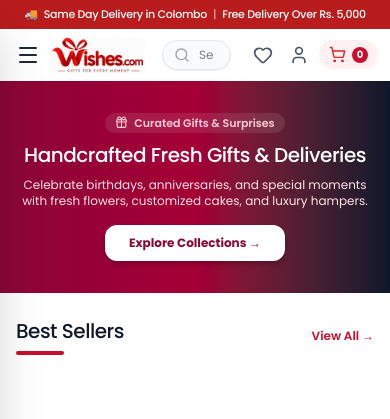
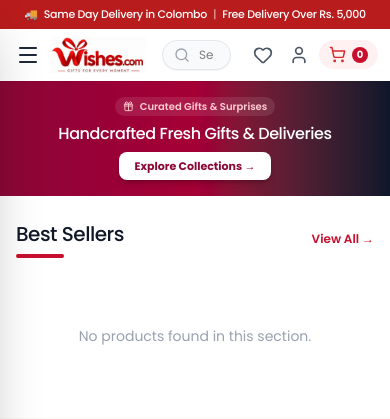
Before and after one commit to damith-sandunika/wishes.com, a Laravel app: page / in a window 390 px wide. Shown: the top 419 px of the page. Run offline with Laravel 12, Linux system fonts and the light colour scheme; data comes from the database, SQL or seed files in the repository; data that the repository does not hold is empty; style sheets or scripts are compiled from the project's sources; some web fonts are replaced.

Commit message:
fix: make mobile hero section ultra-compact with aspect-3.2 and min-height 105px

```diff
--- a/resources/js/components/HeroSlider.jsx
+++ b/resources/js/components/HeroSlider.jsx
@@ -46,28 +46,28 @@ export default function HeroSlider({ onLoaded }) {
 
     if (loading) {
         return (
-            <div className="w-full bg-slate-900 aspect-[2.5/1] sm:aspect-[2.2/1] md:aspect-[2.3/1] lg:h-[460px] xl:h-[500px] animate-pulse flex items-center justify-center">
-                <div className="w-8 h-8 border-3 border-rose-500 border-t-transparent rounded-full animate-spin" />
+            <div className="w-full bg-slate-900 aspect-[3.2/1] sm:aspect-[2.4/1] md:aspect-[2.3/1] lg:h-[460px] xl:h-[500px] animate-pulse flex items-center justify-center">
+                <div className="w-6 h-6 sm:w-8 sm:h-8 border-2 sm:border-3 border-rose-500 border-t-transparent rounded-full animate-spin" />
             </div>
         );
     }
 
     if (slides.length === 0) {
         return (
-            <section className="w-full bg-linear-to-r from-rose-900 via-rose-800 to-slate-900 text-white py-8 sm:py-14 md:py-20 px-4 text-center">
+            <section className="w-full bg-linear-to-r from-rose-900 via-rose-800 to-slate-900 text-white py-4 sm:py-12 md:py-20 px-3 text-center">
                 <div className="max-w-3xl mx-auto flex flex-col items-center">
-                    <span className="inline-flex items-center gap-1.5 px-2.5 py-0.5 sm:px-3 sm:py-1 bg-white/10 rounded-full text-[11px] sm:text-xs font-semibold text-rose-200 mb-2 sm:mb-4 backdrop-blur-xs">
-                        <Gift size={13} /> Curated Gifts &amp; Surprises
+                    <span className="inline-flex items-center gap-1.5 px-2 py-0.5 sm:px-3 sm:py-1 bg-white/10 rounded-full text-[10px] sm:text-xs font-semibold text-rose-200 mb-1.5 sm:mb-4 backdrop-blur-xs">
+                        <Gift size={11} className="sm:w-3.5 sm:h-3.5" /> Curated Gifts &amp; Surprises
                     </span>
-                    <h1 className="text-xl sm:text-3xl md:text-5xl font-extrabold tracking-tight mb-2 sm:mb-4">
+                    <h1 className="text-base sm:text-3xl md:text-5xl font-extrabold tracking-tight mb-1.5 sm:mb-4">
                         Handcrafted Fresh Gifts &amp; Deliveries
                     </h1>
-                    <p className="text-xs sm:text-base text-rose-100 max-w-xl mb-4 sm:mb-8 line-clamp-2 sm:line-clamp-none">
+                    <p className="hidden sm:block text-xs sm:text-base text-rose-100 max-w-xl mb-4 sm:mb-8">
                         Celebrate birthdays, anniversaries, and special moments with fresh flowers, customized cakes, and luxury hampers.
                     </p>
                     <Link
                         to="/shop"
-                        className="px-6 py-2.5 sm:px-8 sm:py-3.5 bg-white text-rose-900 font-bold text-xs sm:text-sm rounded-xl sm:rounded-2xl hover:bg-rose-50 shadow-md shadow-black/20 hover:scale-105 active:scale-95 transition-all"
+                        className="px-4 py-1.5 sm:px-8 sm:py-3.5 bg-white text-rose-900 font-bold text-[11px] sm:text-sm rounded-lg sm:rounded-2xl hover:bg-rose-50 shadow-md shadow-black/20 hover:scale-105 active:scale-95 transition-all"
                     >
                         Explore Collections &rarr;
                     </Link>
@@ -78,7 +78,7 @@ export default function HeroSlider({ onLoaded }) {
 
     return (
         <section className="w-full relative overflow-hidden bg-[#0c0406]">
-            <div className="relative w-full aspect-[2.5/1] sm:aspect-[2.2/1] md:aspect-[2.3/1] lg:h-[460px] xl:h-[500px] min-h-[140px] sm:min-h-[240px] max-h-[560px] overflow-hidden">
+            <div className="relative w-full aspect-[3.2/1] sm:aspect-[2.4/1] md:aspect-[2.3/1] lg:h-[460px] xl:h-[500px] min-h-[105px] sm:min-h-[220px] max-h-[560px] overflow-hidden">
                 {slides.map((slide, i) => (
                     <div
                         key={slide.id || i}
@@ -107,28 +107,28 @@ export default function HeroSlider({ onLoaded }) {
                     <>
                         <button
                             onClick={prevSlide}
-                            className="absolute left-1.5 sm:left-4 lg:left-6 top-1/2 -translate-y-1/2 w-7 h-7 sm:w-10 sm:h-10 lg:w-11 lg:h-11 bg-white/85 hover:bg-white text-gray-800 hover:text-[#c8102e] rounded-full shadow-md flex items-center justify-center transition-all z-20 hover:scale-105 active:scale-95"
+                            className="absolute left-1 sm:left-4 lg:left-6 top-1/2 -translate-y-1/2 w-6 h-6 sm:w-10 sm:h-10 lg:w-11 lg:h-11 bg-white/85 hover:bg-white text-gray-800 hover:text-[#c8102e] rounded-full shadow-md flex items-center justify-center transition-all z-20 hover:scale-105 active:scale-95"
                             aria-label="Previous Slide"
                         >
-                            <ChevronLeft size={15} className="sm:w-5 sm:h-5 lg:w-6 lg:h-6" />
+                            <ChevronLeft size={13} className="sm:w-5 sm:h-5 lg:w-6 lg:h-6" />
                         </button>
                         <button
                             onClick={nextSlide}
-                            className="absolute right-1.5 sm:right-4 lg:right-6 top-1/2 -translate-y-1/2 w-7 h-7 sm:w-10 sm:h-10 lg:w-11 lg:h-11 bg-white/85 hover:bg-white text-gray-800 hover:text-[#c8102e] rounded-full shadow-md flex items-center justify-center transition-all z-20 hover:scale-105 active:scale-95"
+                            className="absolute right-1 sm:right-4 lg:right-6 top-1/2 -translate-y-1/2 w-6 h-6 sm:w-10 sm:h-10 lg:w-11 lg:h-11 bg-white/85 hover:bg-white text-gray-800 hover:text-[#c8102e] rounded-full shadow-md flex items-center justify-center transition-all z-20 hover:scale-105 active:scale-95"
                             aria-label="Next Slide"
                         >
-                            <ChevronRight size={15} className="sm:w-5 sm:h-5 lg:w-6 lg:h-6" />
+                            <ChevronRight size={13} className="sm:w-5 sm:h-5 lg:w-6 lg:h-6" />
                         </button>
 
-                        <div className="absolute bottom-2 sm:bottom-4 left-1/2 -translate-x-1/2 flex items-center justify-center gap-1.5 sm:gap-2 z-20">
+                        <div className="absolute bottom-1.5 sm:bottom-4 left-1/2 -translate-x-1/2 flex items-center justify-center gap-1 sm:gap-2 z-20">
                             {slides.map((_, i) => (
                                 <button
                                     key={i}
                                     onClick={() => setCurrent(i)}
                                     className={`transition-all duration-300 rounded-full ${
                                         current === i
-                                            ? 'bg-[#c8102e] w-4 sm:w-8 h-1.5 sm:h-2.5 shadow-md'
-                                            : 'bg-white/80 hover:bg-white w-1.5 sm:w-2.5 h-1.5 sm:h-2.5 shadow-xs'
+                                            ? 'bg-[#c8102e] w-3.5 sm:w-8 h-1 sm:h-2.5 shadow-md'
+                                            : 'bg-white/80 hover:bg-white w-1 sm:w-2.5 h-1 sm:h-2.5 shadow-xs'
                                     }`}
                                     aria-label={`Go to slide ${i + 1}`}
                                 />
```
